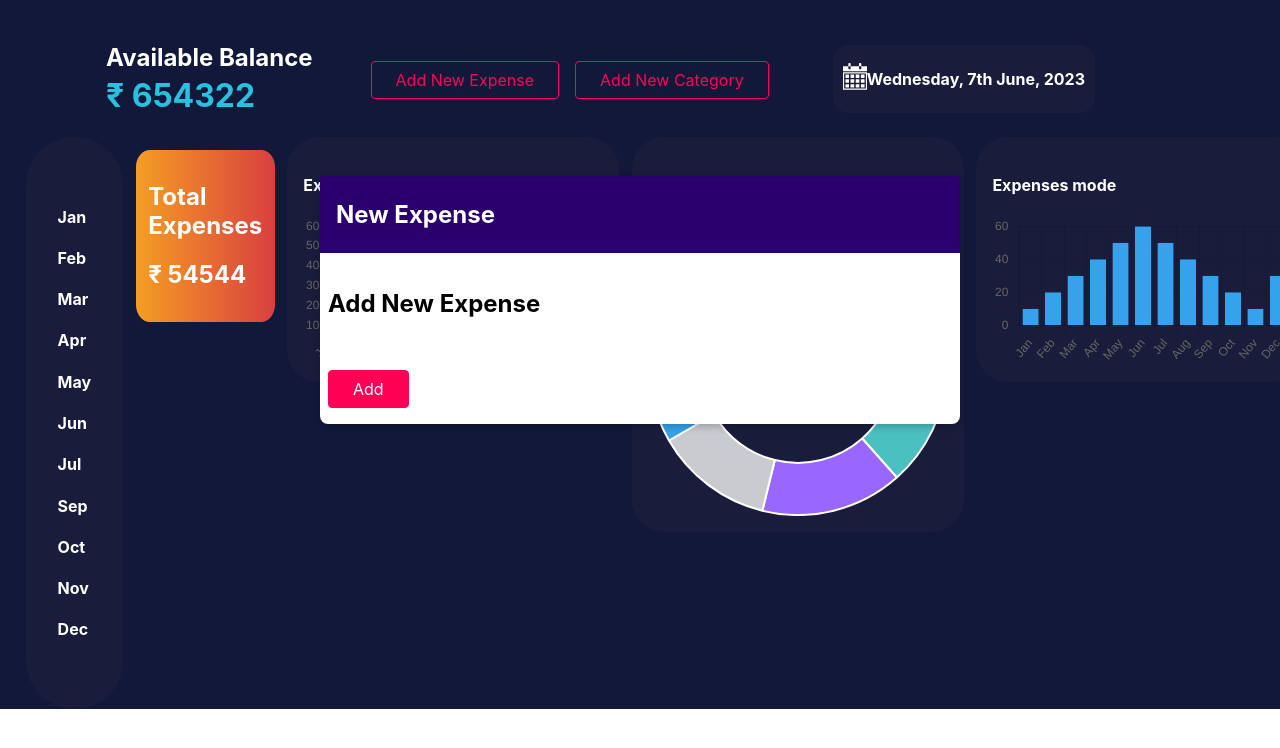
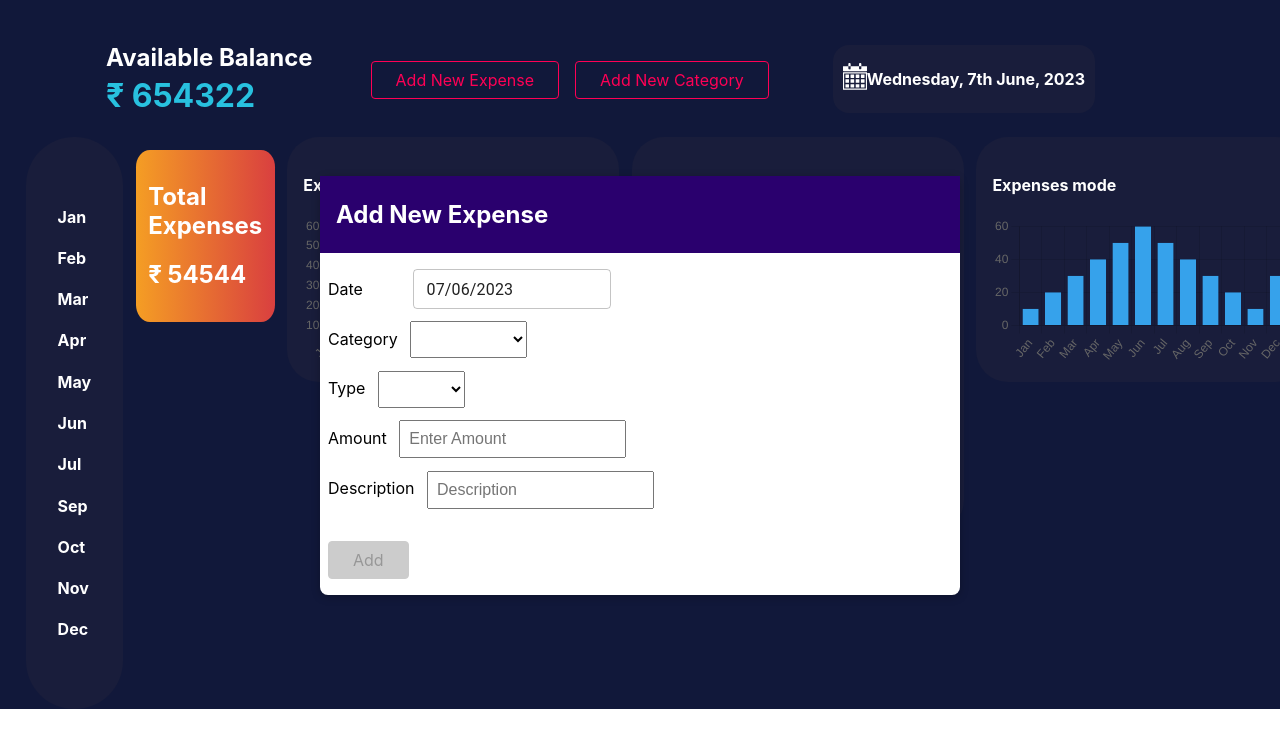
Before and after one commit to thenishant/expense-ui, a React (Create React App) app: page / in a window 1280 px wide. Both pictures are taken after a click on the button "Add New Expense". Shown: the top 748 px of the page. Built offline with nearby package versions, Linux system fonts and the light colour scheme.

Commit message:
Add FormElements

```diff
--- a/src/expenses/components/AddCategory.js
+++ b/src/expenses/components/AddCategory.js
@@ -1,4 +1,4 @@
-import Button from "./UIElements/Button";
+import Button from "./FormElements/Button";
 import React from "react";
 
 import "./AddCategory.css"
--- a/src/expenses/components/AddExpense.js
+++ b/src/expenses/components/AddExpense.js
@@ -1,7 +1,8 @@
 import "./AddExpense.css"
 import React, {useState} from "react";
 import Modal from "./UIElements/Modal";
-import Button from "./UIElements/Button";
+import Button from "./FormElements/Button";
+import AddExpenseForm from "./AddExpenseForm";
 
 const AddExpense = () => {
     const [addExpense, setAddExpense] = useState(false)
@@ -13,13 +14,11 @@ const AddExpense = () => {
             <Modal
                 show={addExpense}
                 onCancel={closeAddExpenseHandler}
-                header={`New Expense`}
+                header={`Add New Expense`}
                 contentClass={"add-expense__modal-content"}
                 footerClass={"add-expense__modal-actions"}
-                footer={<Button onClick={closeAddExpenseHandler}>Add</Button>}>
-                <div className={"expense-container"}>
-                    <h2>Add New Expense</h2>
-                </div>
+                footer={<Button onClick={closeAddExpenseHandler} disabled={true}>Add</Button>}>
+                <AddExpenseForm/>
             </Modal>
 
             <div className={"add-expense"}>
--- a/src/expenses/components/AddExpenseForm.css
+++ b/src/expenses/components/AddExpenseForm.css
@@ -1,4 +1,4 @@
-.select-date {
+.select-date--form {
     display: flex;
     align-items: center;
     flex-wrap: nowrap;
--- a/src/expenses/components/AddExpenseForm.js
+++ b/src/expenses/components/AddExpenseForm.js
@@ -1,14 +1,55 @@
 import "./AddExpenseForm.css"
-import SelectDate from "./UIElements/SelectDate";
+import SelectDate from "./FormElements/SelectDate";
+import DropDown, {Option} from "./FormElements/DropDown";
+import Input from "./FormElements/Input";
 
 const AddExpenseForm = () => {
+    const category = <div className={"select-category-form"}>
+        <label>Category</label>
+        <DropDown
+            className={'select-dropdown'}
+            label={"Choose a category"}>
+            <Option selected value=""/>
+            <Option value="Category 1"/>
+            <Option value="Category 2"/>
+            <Option value="Category 3"/>
+        </DropDown>
+    </div>;
+
+
+    const type = <div className={"select type"}>
+        <label>Type</label>
+        <DropDown
+            className={'select-dropdown'}
+            label={"Choose a category"}>
+            <Option selected value=""/>
+            <Option value="Type 1"/>
+            <Option value="Type 2"/>
+            <Option value="Type 3"/>
+        </DropDown>
+    </div>;
+
+
     return (
         <form>
-            <div className={'select-date'}>
-                <label>Select Date</label> <SelectDate/>
+            <div className={'select-date--form'}>
+                <label>Date</label> <SelectDate/>
             </div>
-            <div className={"select-category"}>
-                <label>Select Category</label>
+            {category}
+            {type}
+            <div className={"input-amount"}>
+                <label>Amount</label>
+                <Input
+                    type="number"
+                    placeholder="Enter Amount">
+                </Input>
+            </div>
+            <div className={"input-amount"}>
+                <label>Description</label>
+                <Input
+                    type="text"
+                    placeholder="Description">
+                </Input>
             </div>
         </form>
     )
--- /dev/null
+++ b/src/expenses/components/FormElements/DropDown.css
@@ -0,0 +1,7 @@
+.select--default {
+    max-width: 50%;
+    height: 100%;
+    padding: 0.5rem;
+    margin: 2% 0 0 2%;
+    font-size: medium;
+}
--- /dev/null
+++ b/src/expenses/components/FormElements/DropDown.js
@@ -0,0 +1,21 @@
+import "./DropDown.css"
+
+const DropDown = (props) => {
+    return (
+        <select
+            className={`select--${props.size || 'default'}`}>
+            label={props.label}
+            {props.children}
+        </select>
+    );
+}
+
+export function Option(props) {
+    return (
+        <option selected={props.selected}>
+            {props.value}
+        </option>
+    );
+}
+
+export default DropDown
--- /dev/null
+++ b/src/expenses/components/FormElements/Input.css
@@ -0,0 +1,7 @@
+.input {
+    max-width: 50%;
+    height: 100%;
+    padding: 0.5rem;
+    margin: 2% 0 0 2%;
+    font-size: medium;
+}
--- /dev/null
+++ b/src/expenses/components/FormElements/Input.js
@@ -0,0 +1,15 @@
+import "./Input.css"
+
+const Input = (props) => {
+    return (
+        <input className={`input input--${props.className}`}
+               type={props.type}
+               placeholder={props.placeholder}
+               disabled={props.disabled}
+               value={props.value}>
+        </input>
+
+    )
+}
+
+export default Input
--- /dev/null
+++ b/src/expenses/components/FormElements/SelectDate.css
@@ -0,0 +1,5 @@
+.date-picker {
+    min-width: 75%;
+    padding-left: 20%;
+    font-size: medium;
+}
--- a/src/expenses/components/UIElements/SelectDate.js
+++ b/src/expenses/components/FormElements/SelectDate.js
@@ -3,14 +3,18 @@ import {DatePicker, LocalizationProvider} from "@mui/x-date-pickers";
 import {AdapterMoment} from "@mui/x-date-pickers/AdapterMoment";
 import moment from "moment/moment";
 
+import "./SelectDate.css"
+
 const SelectDate = (props) => {
     return (
-        <div className={"select-date"}>
+        <div className={`select-date--${props.className}`}>
             <LocalizationProvider dateAdapter={AdapterMoment}>
+                <div className={'date-picker'}>
                 <DatePicker
                     format="DD/MM/YYYY"
                     defaultValue={moment()}
                     slotProps={{textField: {size: 'small'}}}/>
+                </div>
             </LocalizationProvider>
         </div>
     )
```
Also changed, not shown: src/expenses/components/FormElements/Button.css (renamed from src/expenses/components/UIElements/Button.css), src/expenses/components/FormElements/Button.js (renamed from src/expenses/components/UIElements/Button.js).
